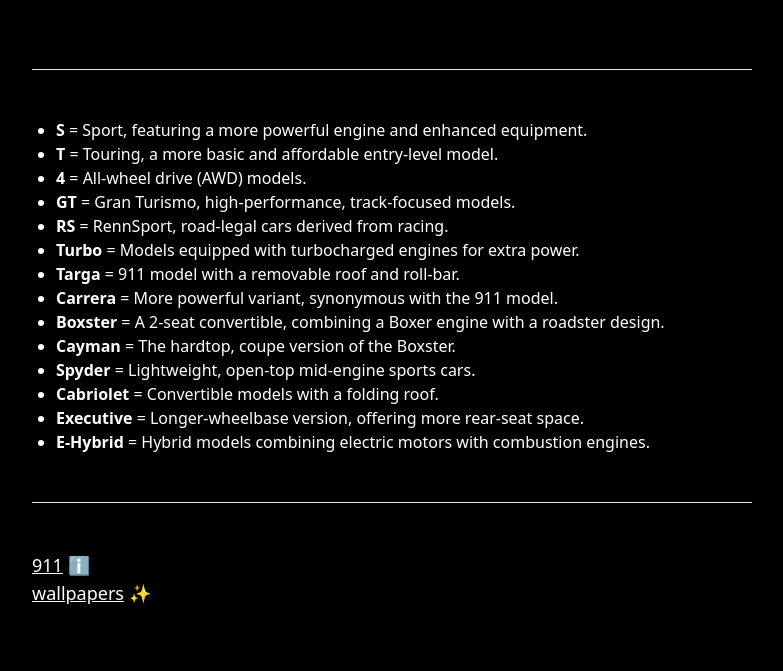
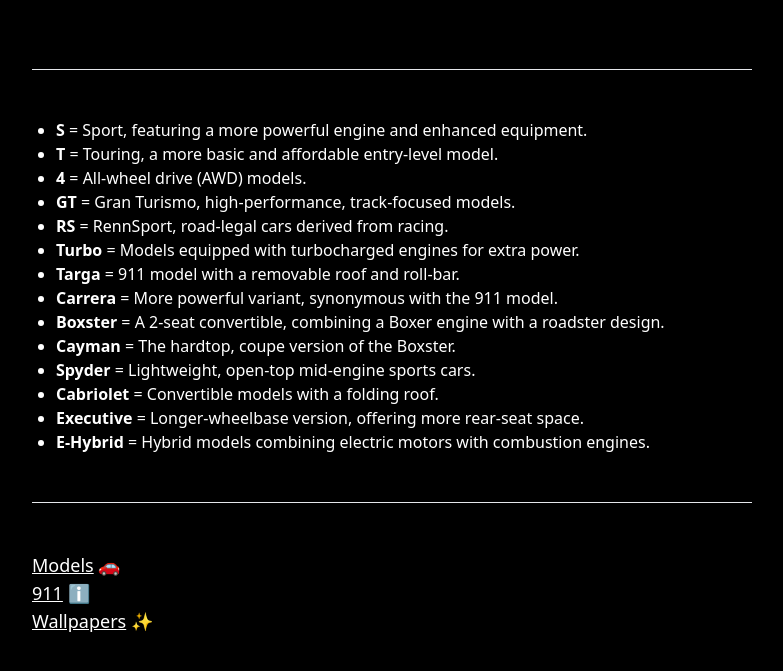
Before and after one commit to cescps/911, a plain HTML site: page index.html in a window 1280 px wide. Shown: the part 4590-5261 px from the top of the page, without its empty margins (248-1031 px from the left). Drawn offline with nearby package versions, Linux system fonts and the light colour scheme.

Commit message:
Update index.html

```diff
--- a/index.html
+++ b/index.html
@@ -180,12 +180,17 @@
 <hr class="dashed">
 </br> </br>
 
+
+      <p class="text-lg">
+      <a href="models.html" class="underline-link">Models</a> 🚗
+ </p>
+
  <p class="text-lg">
       <a href="historia.html" class="underline-link">911</a> ℹ️
  </p>
 
  <p class="text-lg">
-      <a href="wallpapers.html" class="underline-link">wallpapers</a> ✨
+      <a href="wallpapers.html" class="underline-link">Wallpapers</a> ✨
     </p>
 
 </div>
```
